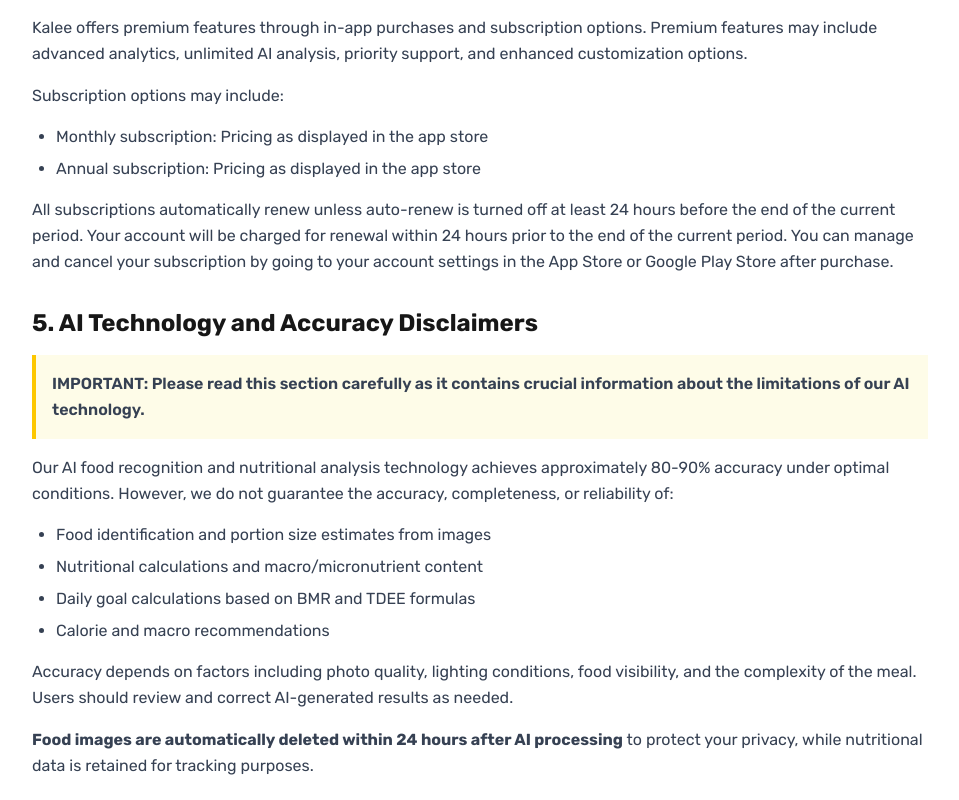
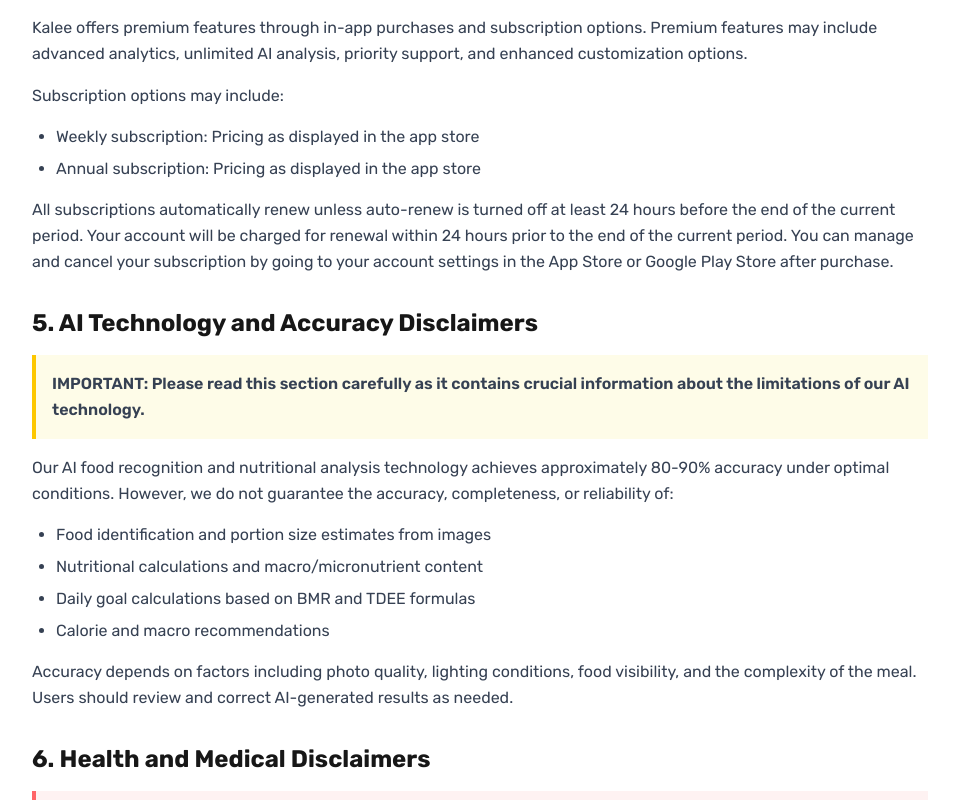
Before and after one commit to aghamdii/kalee-web-app, a Next.js app in the folder landing_page/: page /en/terms in a window 1280 px wide. Shown: the part 1180-1980 px from the top of the page, without its empty margins (160-1119 px from the left). Built offline with nearby package versions, Linux system fonts and the light colour scheme.

Commit message:
change content

```diff
--- a/landing_page/app/[locale]/terms/page.tsx
+++ b/landing_page/app/[locale]/terms/page.tsx
@@ -84,7 +84,7 @@
                 Subscription options may include:
               </p>
               <ul className="list-disc pl-6 text-gray-700 space-y-2 mb-4">
-                <li>Monthly subscription: Pricing as displayed in the app store</li>
+                <li>Weekly subscription: Pricing as displayed in the app store</li>
                 <li>Annual subscription: Pricing as displayed in the app store</li>
               </ul>
               <p className="text-gray-700 leading-relaxed mb-4">
@@ -110,9 +110,6 @@
               </ul>
               <p className="text-gray-700 leading-relaxed mb-4">
                 Accuracy depends on factors including photo quality, lighting conditions, food visibility, and the complexity of the meal. Users should review and correct AI-generated results as needed.
-              </p>
-              <p className="text-gray-700 leading-relaxed mb-4">
-                <strong>Food images are automatically deleted within 24 hours after AI processing</strong> to protect your privacy, while nutritional data is retained for tracking purposes.
               </p>
             </section>
 
```
